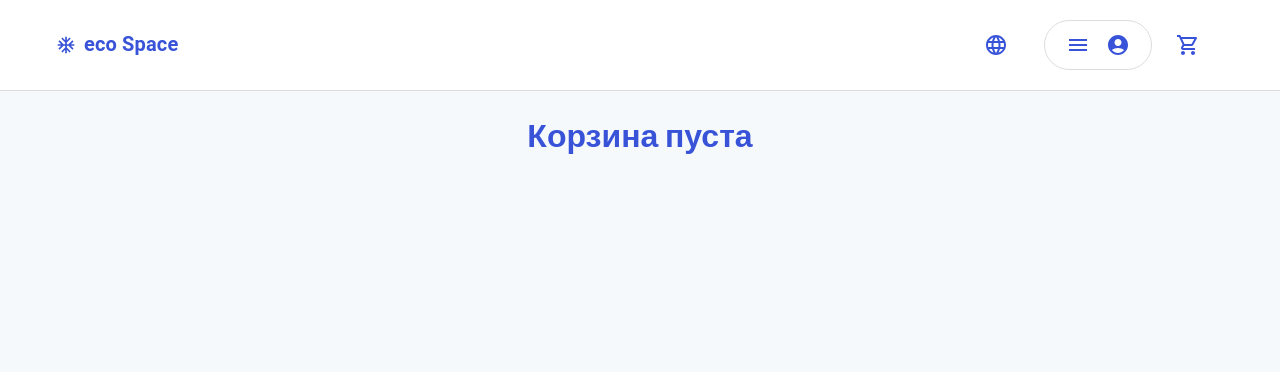
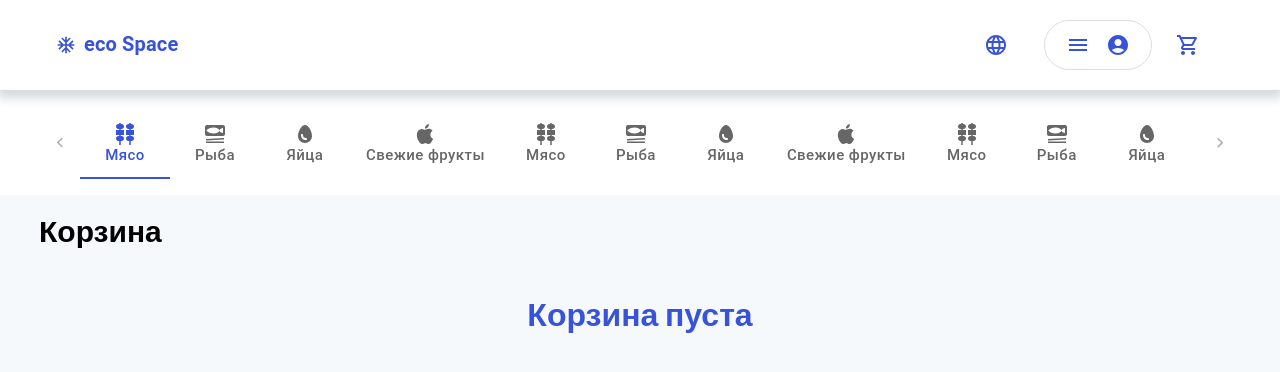
Before and after one commit to AndreyKharchenko/jet-the-dragon, a React (Create React App) app: page /cart in a window 1280 px wide. Shown: the top 372 px of the page. Built offline with nearby package versions, Linux system fonts and the light colour scheme.

Commit message:
#11 Add Options Tab to other page

```diff
--- a/src/components/Cart/JetCart.module.css
+++ b/src/components/Cart/JetCart.module.css
@@ -93,3 +93,9 @@
     margin-top: 2rem!important;
     margin-bottom: 0.5rem!important;
 }
+
+.cartTitle {
+    font-size: 30px;
+    font-weight: 700;
+    padding: 15px
+}
--- a/src/components/Cart/JetCart.tsx
+++ b/src/components/Cart/JetCart.tsx
@@ -1,9 +1,9 @@
 import React, { useState } from 'react';
 import { useAppDispatch, useAppSelector } from '../../hooks/useRedux';
-import { Box, Button, DialogActions, DialogContent, DialogTitle, IconButton } from '@mui/material';
+import { Box, DialogContent, DialogTitle, IconButton } from '@mui/material';
 import JetCartItems from './JetCartItems';
 import JetCartTotal from './JetCartTotal';
-import { defaultButton, flexAround } from '../../themes/commonStyles';
+import { flexAround } from '../../themes/commonStyles';
 import { cartActions } from '../../store/slices/cartSlice';
 import style from './JetCart.module.css';
 import { IProduct } from '../../models/catalog';
@@ -43,6 +43,7 @@ const JetCart: React.FC<{}> = () => {
 
     return (
         <>
+        <Box className={style.cartTitle}>Корзина</Box>
         <Box sx={flexAround} className={style.cartContainer}>
             {
                 !(!!products.length)
--- a/src/pages/CartPage.tsx
+++ b/src/pages/CartPage.tsx
@@ -4,6 +4,7 @@ import { useAppDispatch, useAppSelector } from '../hooks/useRedux';
 import JetHeader from "../components/Header/JetHeader";
 import JetFooter from '../components/Footer/JetFooter';
 import JetCart from '../components/Cart/JetCart';
+import JetOptionsTab from '../components/OptionsTab/JetOptionsTab';
 
 const CartPage:React.FC<{}> = () => {
 
@@ -11,6 +12,7 @@ const CartPage:React.FC<{}> = () => {
         <Box sx={{display: 'flex',flexDirection: 'column', height: '100vh'}}>
             <Box>
                 <JetHeader headerType='cart' />
+                <JetOptionsTab />
             </Box>
             <Box sx={{
                 display: 'flex',
--- a/src/pages/ProductPage.tsx
+++ b/src/pages/ProductPage.tsx
@@ -1,6 +1,7 @@
 import { Box, Container } from '@mui/material'
 import React from 'react'
 import JetHeader from '../components/Header/JetHeader'
+import JetOptionsTab from '../components/OptionsTab/JetOptionsTab'
 import JetProduct from '../components/Product/JetProduct'
 
 
@@ -8,7 +9,8 @@ const ProductPage:React.FC<{}> = () => {
   return (
     <Box sx={{display: 'flex',flexDirection: 'column', height: '100vh'}}>
         <Box>
-          <JetHeader headerType='cart' />
+          <JetHeader headerType='product' />
+          <JetOptionsTab />
         </Box>
         <Box sx={{
           display: 'flex',
```
